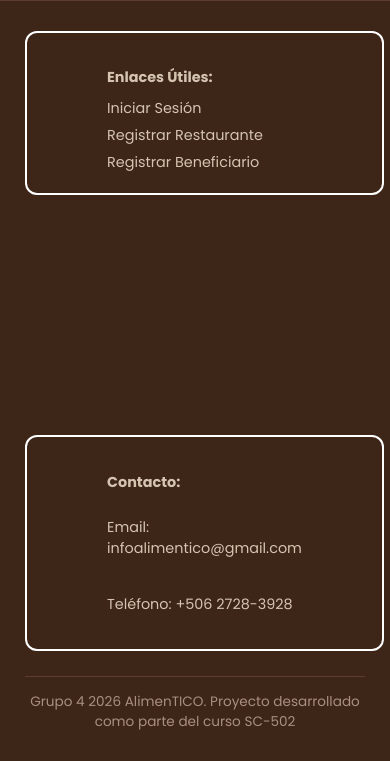
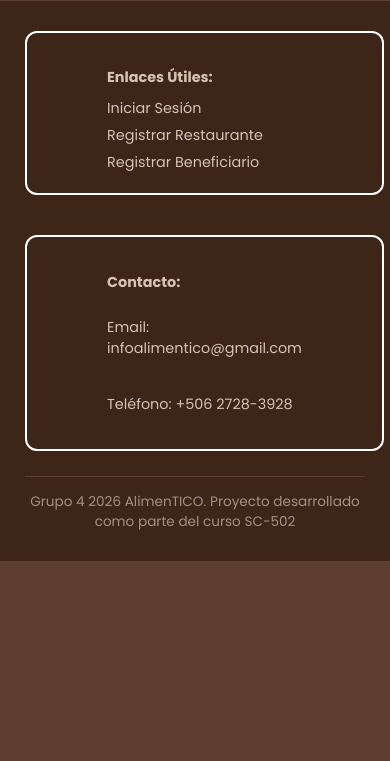
Before and after one commit to Fidelitas-Ambiente-Web-Cliente-Servidor/sc502-ln-proyecto-grupo4-ln-2026, a PHP site: page /html/index.html in a window 390 px wide. Shown: the part 1974-2735 px from the top of the page. After the commit the page ends 2535 px from the top, so only its background shows below. Run offline with PHP 8.4, Linux system fonts and the light colour scheme.

Commit message:
Update index.css
Ajuste de espacio entre los bloques de footer

```diff
--- a/css/index.css
+++ b/css/index.css
@@ -237,4 +237,8 @@ footer {
     .footer-contenedor {
         flex-direction: column;
     }
+
+    .footer-contenedor {
+    gap: 40px;
 }
+}
```
